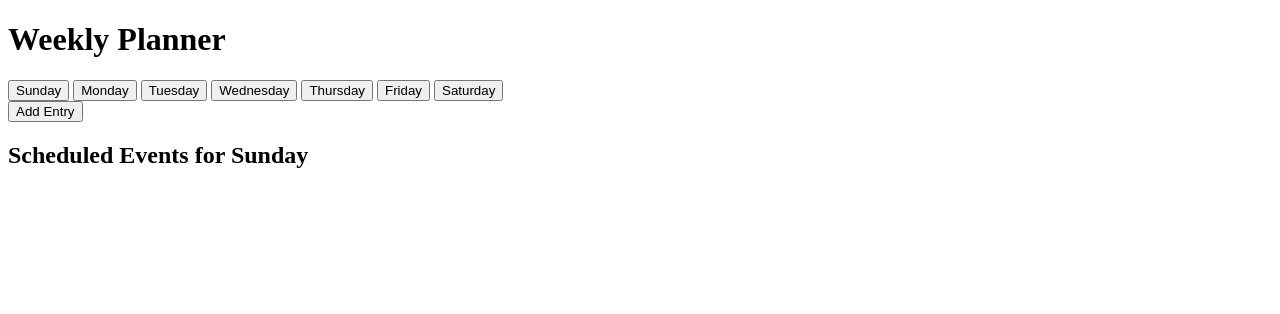
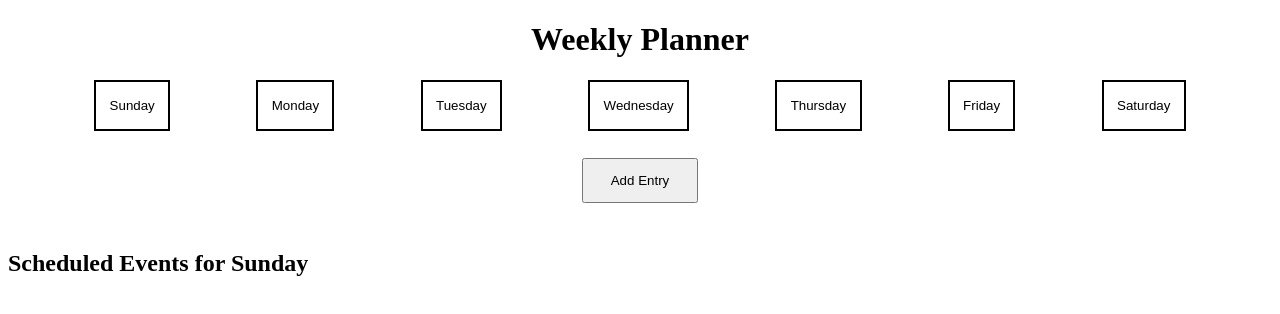
Before and after one commit to theDanielYeh/Week-Planner, a website: page index.html in a window 1280 px wide. Drawn offline with Linux system fonts and the light colour scheme.

Commit message:
first pass some css

```diff
--- a/index.html
+++ b/index.html
@@ -12,7 +12,7 @@
     <h1>Weekly Planner</h1>
   </header>
   <main>
-    <div class="row">
+    <div class="row day-select">
       <button class="day-of-week">Sunday</button>
       <button class="day-of-week">Monday</button>
       <button class="day-of-week">Tuesday</button>
@@ -22,7 +22,7 @@
       <button class="day-of-week">Saturday</button>
     </div>
     <div class="row">
-      <button>Add Entry</button>
+      <button class="add-entry">Add Entry</button>
     </div>
     <div class="row">
       <h2 class="schedule-events-header">Scheduled Events for Sunday</h2>
--- a/main.js
+++ b/main.js
@@ -0,0 +1,9 @@
+/* eslint-disable no-unused-vars */
+
+const $day_of_week_list = document.querySelectorAll('.day-of-week');
+const $schedule_events_header = document.querySelector('.schedule-events-header');
+const $modal_add = document.querySelector('add-entry-modal');
+const $modal_edit = document.querySelector('edit-entry-modal');
+const $modal_delete = document.querySelector('delete-entry-modal');
+
+const $add_entry = document.querySelector('.add-entry');
--- a/styles.css
+++ b/styles.css
@@ -0,0 +1,38 @@
+/* Inline #2 | http://127.0.0.1:5500/index.html */
+
+header {
+  text-align: center;
+}
+
+/* Inline #2 | http://127.0.0.1:5500/index.html */
+
+.row.day-select {
+  display: fl;
+  display: flex;
+}
+
+.day-of-week {
+}
+
+.row.day-select {
+  justify-content: space-evenly;
+}
+
+/* styles.css | http://127.0.0.1:5500/styles.css */
+
+.day-of-week {
+  padding: 1.2em 1em;
+  background-color: white;
+  border-color: black;
+  border-style: solid;
+}
+
+div.row:nth-child(2) {
+  display: flex;
+  justify-content: center;
+}
+
+.add-entry {
+  margin-block: 2em;
+  padding: 1em 2em;
+}
```
Also changed, not shown: data.js (added).
